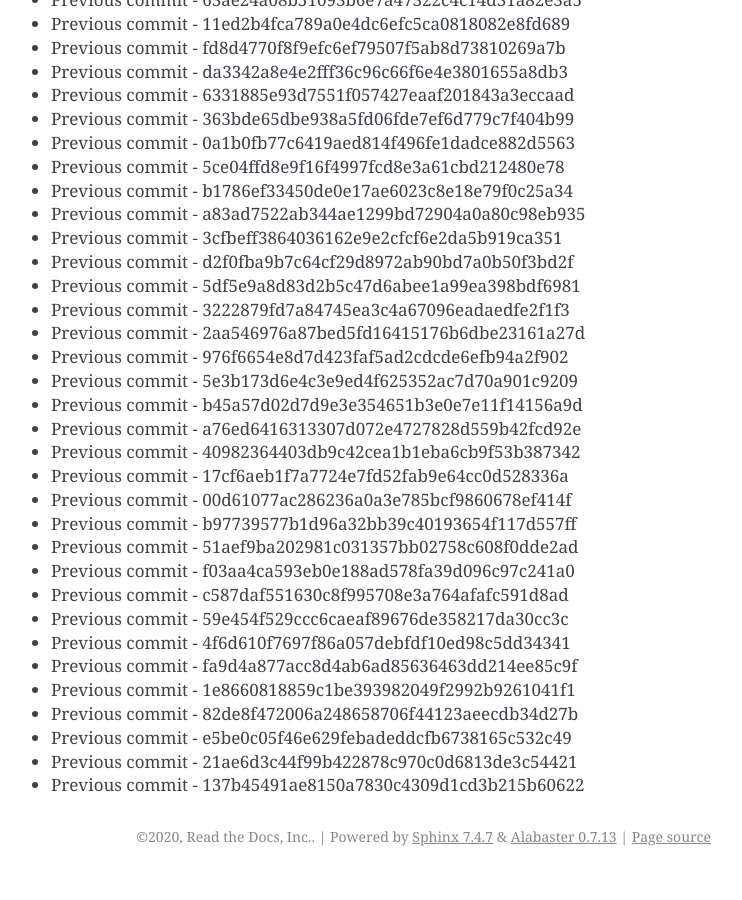
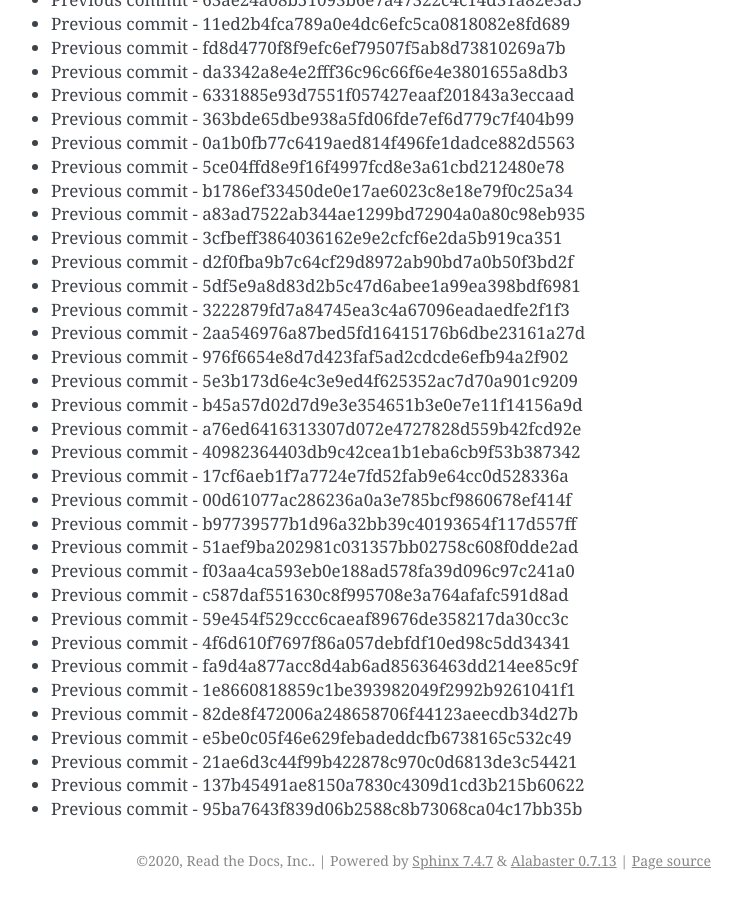
Before and after one commit to readthedocs/rtd-git-stresstest, a Sphinx documentation site: the page built from docs/updates.rst, in a window 1280 px wide and 900 px high, scrolled down 105552 px. Shown: the whole window, without its empty margins (399-1141 px from the left). Built offline with Sphinx 7.4.7, drawn with Linux system fonts in a browser that asks for light colours; before the commit the page ends 106428 px from its top, so only the background shows below that.

Commit message:
Generating commit from previous: 95ba7643f839d06b2588c8b73068ca04c17bb35b

```diff
--- a/docs/updates.rst
+++ b/docs/updates.rst
@@ -4467,3 +4467,4 @@ It can be tested for any performance characteristics.
 * Previous commit - e5be0c05f46e629febadeddcfb6738165c532c49
 * Previous commit - 21ae6d3c44f99b422878c970c0d6813de3c54421
 * Previous commit - 137b45491ae8150a7830c4309d1cd3b215b60622
+* Previous commit - 95ba7643f839d06b2588c8b73068ca04c17bb35b
```
